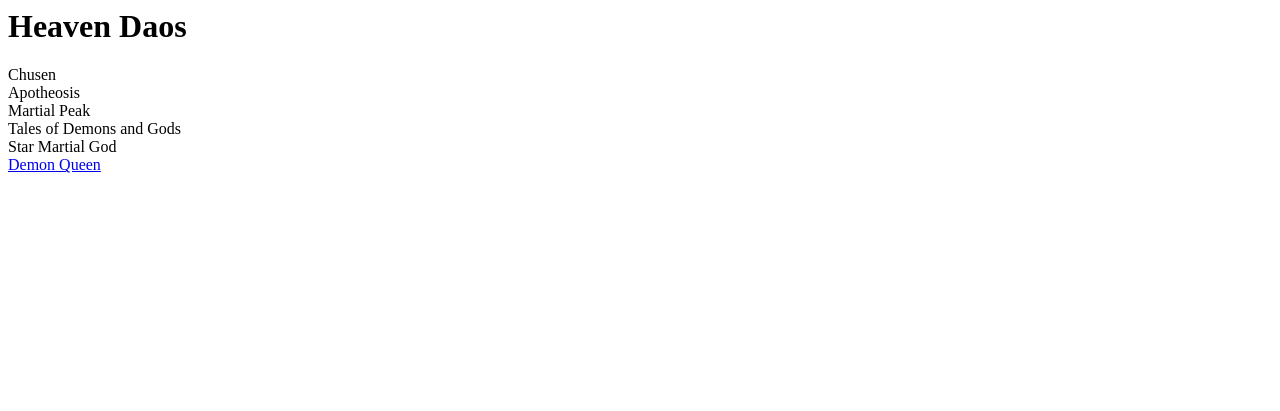
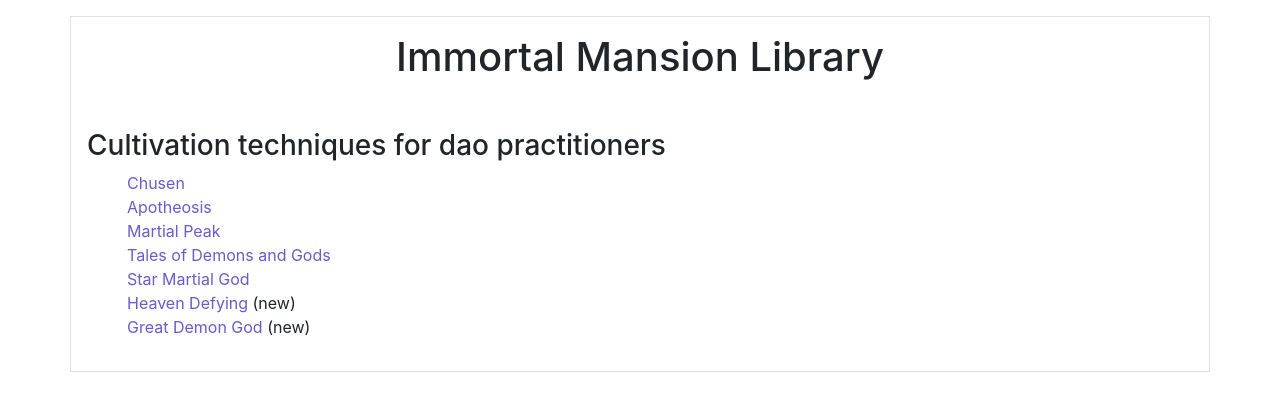
Before and after one commit to sanjoseappvalley/django-novel-site, a Django app: page / in a window 1280 px wide. Shown: the top 411 px of the page. Run offline with Django 3.2, Linux system fonts and the light colour scheme; some libraries are stand-ins or nearby versions.

Commit message:
Extend FT, unittest, and home page html

```diff
--- a/novels/templates/home.html
+++ b/novels/templates/home.html
@@ -1,16 +1,35 @@
-<html>
+<!DOCTYPE html>
+<html lang="en">
   <head>
-    <title>Heaven Daos</title>
+    <meta charset="utf-8">
+    <meta name="viewport" content="width=device-width, initial-scale=1">
+    <title>Immortal Mansion - Cultivation Light Novels</title>
+    <meta name="description" content="The best and most exciting cultivation martial art light novels.">
+    <meta name="keywords" content="cultivation,light novels,novels,martial art,daos,3000daos,realm,tales,demon,demons,god,gods,monster,monsters,dragon,emperor,human,humans">
+    <link rel="stylesheet" href="https://maxcdn.bootstrapcdn.com/bootstrap/4.5.2/css/bootstrap.min.css">
+    <script src="https://ajax.googleapis.com/ajax/libs/jquery/3.5.1/jquery.min.js"></script>
+    <script src="https://cdnjs.cloudflare.com/ajax/libs/popper.js/1.16.0/umd/popper.min.js"></script>
+    <script src="https://maxcdn.bootstrapcdn.com/bootstrap/4.5.2/js/bootstrap.min.js"></script>
+    <style>
+      h1 {
+        text-align: center;
+      }
+    </style>
   </head>
   <body>
-    <h1>Heaven Daos</h1>
-    <article id="Chusen" name="Chusen">Chusen</article>
-    <article id="Apotheosis" name="Apotheosis">Apotheosis</article>
-    <article id="MP" name="Martial Peak">Martial Peak</article>
-    <article id="TDG" name="TDG">Tales of Demons and Gods</article>
-    <article id="SMG" name="SMG">Star Martial God</article>
-    <article id="DQ" name="DQ">
-      <a href="localhost:8000/demonqueen/">Demon Queen</a>
-    </article>
+    <div class="container p-3 my-3 border">
+      <h1>Immortal Mansion Library</h1>
+      <p>&nbsp;</p>
+      <h3>Cultivation techniques for dao practitioners</h3>
+      <ul>
+        <article><a style="color: #6a5acd;" href="chusen.com">Chusen</a></article>
+        <article><a style="color: #6a5acd;" href="chusen.com">Apotheosis</a></article>
+        <article><a style="color: #6a5acd;" href="chusen.com">Martial Peak</a></article>
+        <article><a style="color: #6a5acd;" href="chusen.com">Tales of Demons and Gods</a></article>
+        <article><a style="color: #6a5acd;" href="chusen.com">Star Martial God</a></article>
+        <article><a style="color: #6a5acd;" href="chusen.com">Heaven Defying</a> (new)</article>
+        <article><a style="color: #6a5acd;" href="chusen.com">Great Demon God</a> (new)</article>
+      </ul>
+    </div>
   </body>
 </html>
```
Also changed, not shown: functional_tests.py (+7 -4 lines), novels/tests.py (+8 -0 lines).
